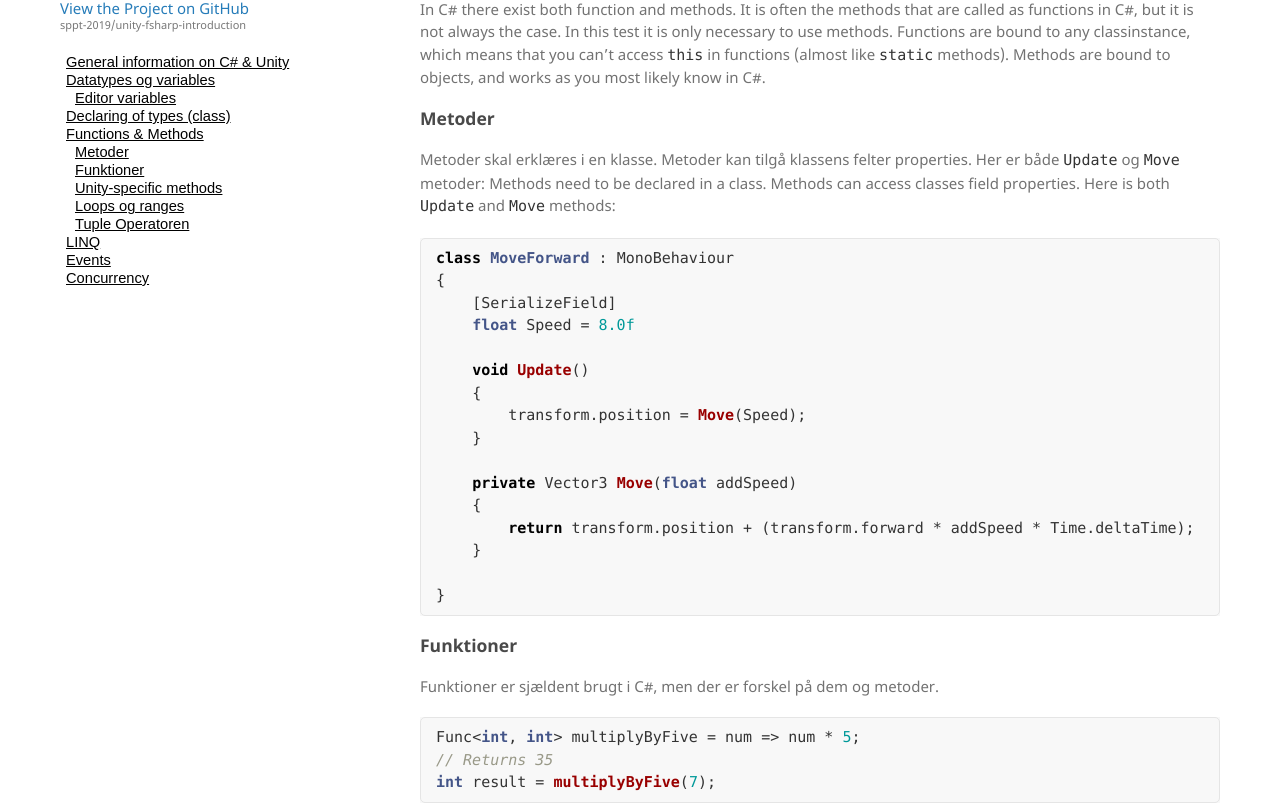
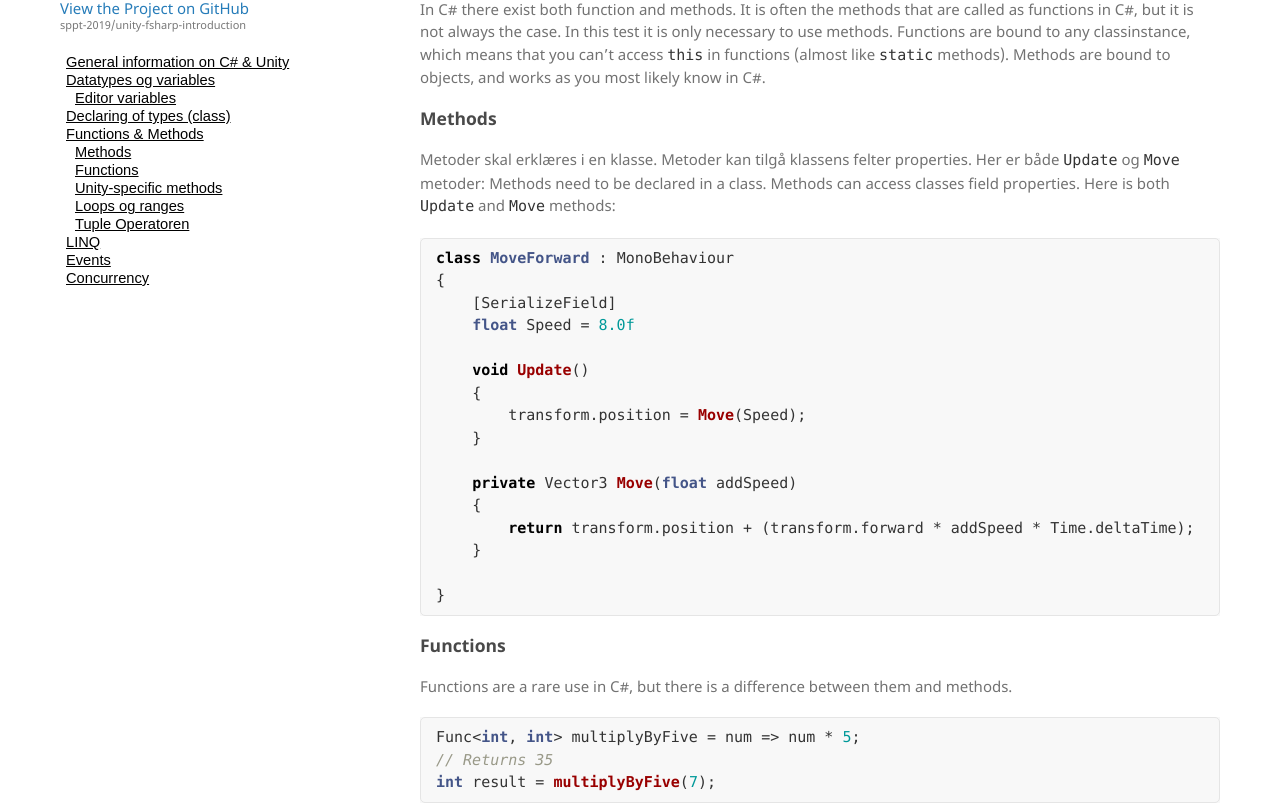
Before and after one commit to sppt-2019/unity-fsharp-introduction, a Jekyll site: the page built from csharp-eng.md, in a window 1280 px wide and 1400 px high, scrolled down 1394 px. Shown: the part 154-957 px from the top of the window. Built offline with Jekyll 4.4.1, drawn with Linux system fonts in a browser that asks for light colours; our own code applies the rules of GitHub Pages for plain Markdown files.

Commit message:
Functions translated

````diff
--- a/csharp-eng.md
+++ b/csharp-eng.md
@@ -55,7 +55,7 @@ ___
 In C# there exist both function and methods. It is often the methods that are called as functions in C#, but it is not always the case. In this test it is only necessary to use methods.
 Functions are bound to any classinstance, which means that you can't access `this` in functions (almost like `static` methods). Methods are bound to objects, and works as you most likely know in C#.
 
-### Metoder
+### Methods
 Metoder skal erklæres i en klasse. Metoder kan tilgå klassens felter properties. Her er både `Update` og `Move` metoder:
 Methods need to be declared in a class. Methods can access classes field properties. Here is both `Update` and `Move` methods:
 ```csharp
@@ -77,9 +77,9 @@ class MoveForward : MonoBehaviour
 }
 ```
 
-### Funktioner
-Funktioner er sjældent brugt i C#, men der er forskel på dem og metoder.
-<!-- Her erklærer vi en funktion, som tager en liste af tal og summerer dem efter de er blevet opløftet i `n`: -->
+### Functions
+Functions are a rare use in C#, but there is a difference between them and methods.
+<!-- Here we declare a function that takes a list of number and sums them after they have been lifted in `n`: -->
 ```csharp
 Func<int, int> multiplyByFive = num => num * 5;
 // Returns 35
````
